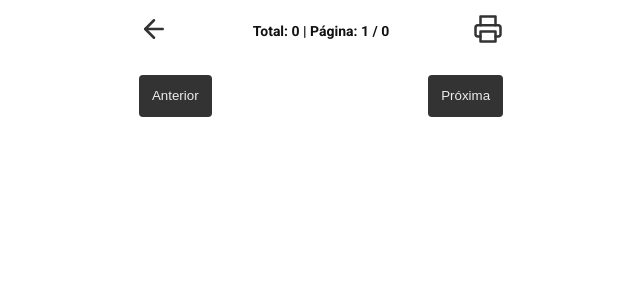
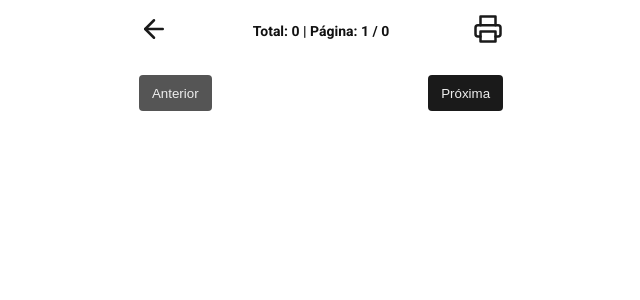
Before and after one commit to t-heu/wmslabeler, a Next.js app: page /tag in a window 1280 px wide. Shown: the top 300 px of the page, without its empty margins (319-959 px from the left). Built offline with nearby package versions, Linux system fonts and the light colour scheme.

Commit message:
update: css in home e tag

```diff
--- a/src/app/home/page.module.scss
+++ b/src/app/home/page.module.scss
@@ -2,7 +2,7 @@
   display: flex;
   flex-direction: column;
   align-items: center; /* Centraliza horizontalmente */
-  justify-content: flex-start; /* Alinha no topo */
+  justify-content: center; /* Alinha no topo */
   height: 100vh; /* Garante que o body ocupe toda a altura da tela */
   padding: 0 32px;
   background-color: #2c5396;
--- a/src/app/tag/page.module.scss
+++ b/src/app/tag/page.module.scss
@@ -10,18 +10,26 @@
 
 .headerAction {
   cursor: pointer;
-  color: #333;
+  color: #1a1a1a;
+
+  &:hover {
+    color: #555;
+  }
 }
 
 .header button {
   color: #eee;
-  padding: 1em;
-  background-color: #333;
+  padding: .8em 1em;
+  background-color: #1a1a1a;
   cursor: pointer;
   border-radius: 4px;
 
   &:hover {
-    background-color: #111;
+    background-color: #333;
+  }
+
+  &:disabled {
+    background-color: #555
   }
 }
 
@@ -61,7 +69,7 @@
 .tagBarcode {
   overflow: hidden;
   text-align: center;
-  font-size: 30px;
+  font-size: 33px;
   color: #000;
 }
 
--- a/src/app/tag/page.tsx
+++ b/src/app/tag/page.tsx
@@ -113,25 +113,14 @@ function Tag({data = [], changeComponent}: any) {
       </nav>
 
       <article className={styles.tagContainer}>
-        {currentData.map((item: string, index: number) => (
+        {currentData.map((text: string, index: number) => (
           <div className={styles.tagCard} key={index}>
             <div>
               <p className={[styles.tagText, roboto.className].join(" ")}>
-                {item.slice(5)}
+                {text.slice(5)}
               </p>
-              {/*<div className={styles.tagBarcode}>
-                <Barcode
-                  value={item}
-                  displayValue={false}
-                  margin={0}
-                  height={30}
-                  width={1}
-                  format="CODE128"
-                  lineColor="#111"
-                />
-              </div>*/}
               {<p className={[styles.tagBarcode, code128.className].join(" ")}>
-              {encodeToCode128(item)}
+              {encodeToCode128(text)}
               </p>}
             </div>
           </div>
```
Also changed, not shown: src/app/styles/fonts/CODE128.TTF (deleted).
